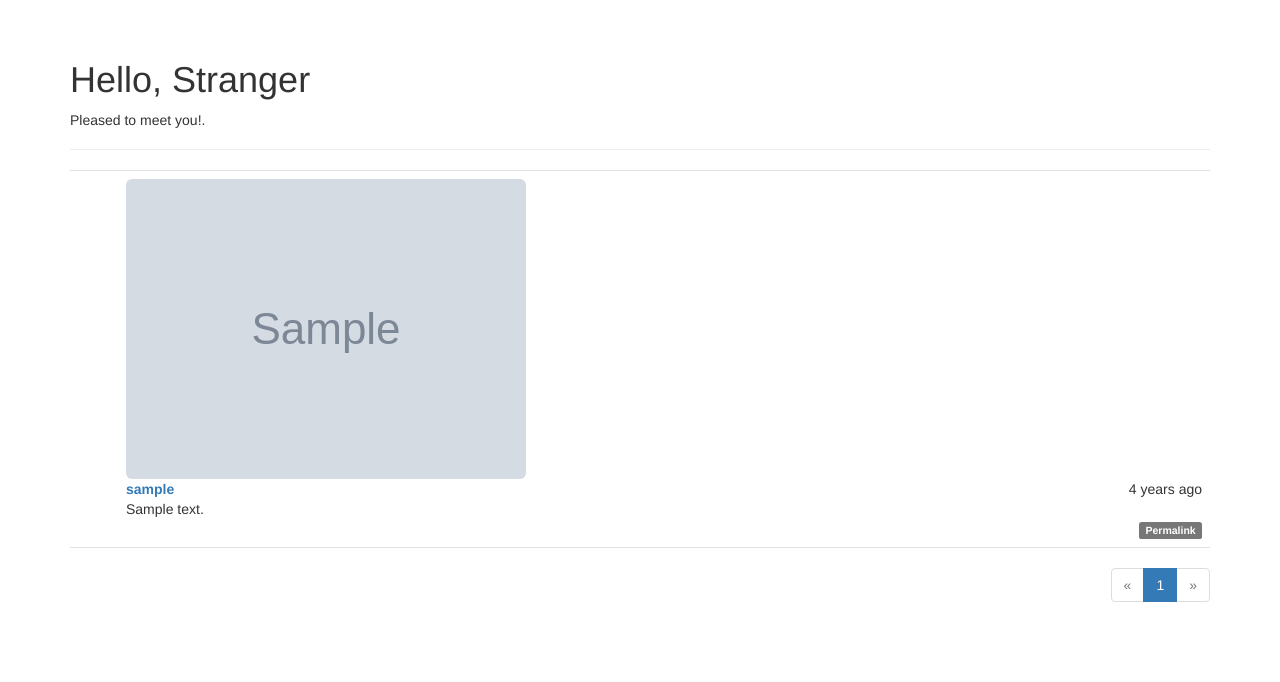
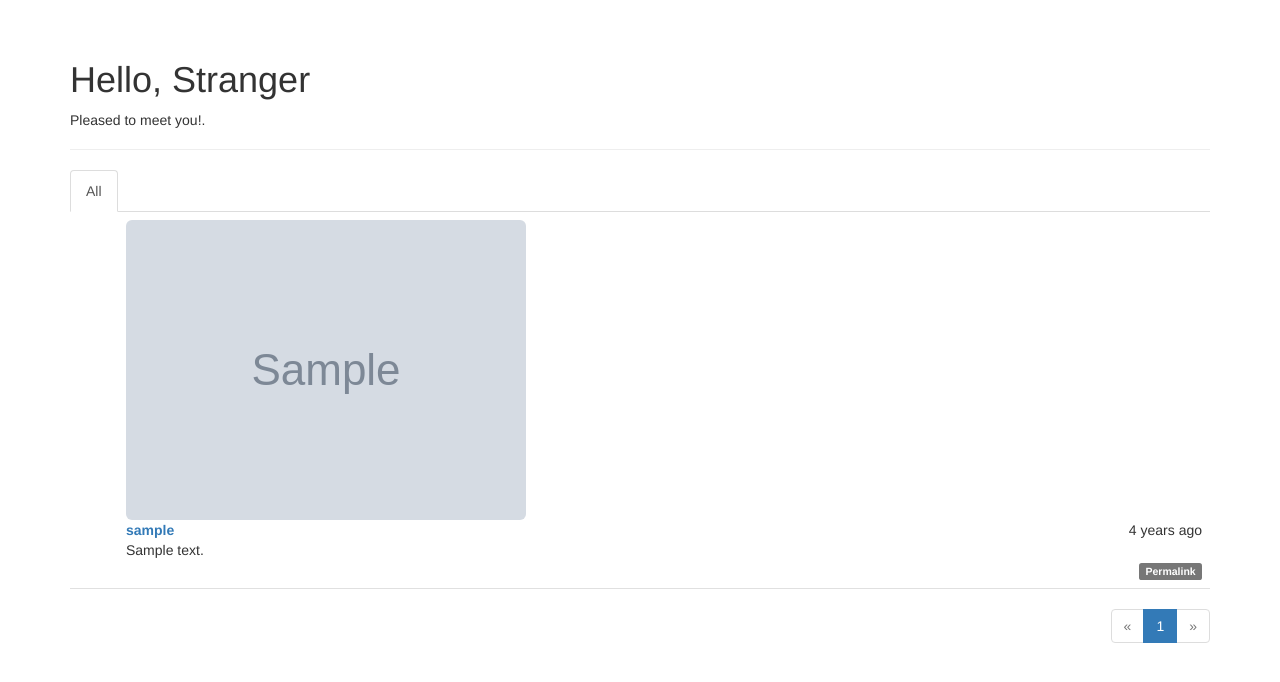
Before and after one commit to HeyBuddy-NSK/nkblog, a Flask app: template app/templates/index.html in a window 1280 px wide. Shown: the part 52-734 px from the top of the page. Run offline with Flask 3, Linux system fonts and the light colour scheme; tables that the repository leaves empty hold one stand-in row (values such as "Sample post"); the template is opened without the code that fills it: values that come from a table or form of the project are taken from there, most other values are stand-ins (such as "Sample title", 1, 10 or a date in 2020); grey boxes marked "Sample" are stand-in pictures; some libraries are stand-ins or nearby versions.

Commit message:
added navigation tabs for all posts and only followed users posts.

```diff
--- a/app/templates/index.html
+++ b/app/templates/index.html
@@ -34,7 +34,19 @@
             {{ wtf.quick_form(form) }}
             {% endif %}
         </div>
-        {% include "posts.html" %}
+        <div class="post-tabs">
+            <ul class="nav nav-tabs">
+                <li {% if not show_followed %}class="active"{% endif %}>
+                    <a href="{{ url_for('.show_all') }}">All</a>
+                </li>
+                {% if current_user.is_authenticated %}
+                <li {% if show_followed %} class="active" {% endif %}>
+                    <a href="{{ url_for('.show_followed') }}">Followed</a>
+                </li>
+                {% endif %}
+            </ul>
+            {% include "posts.html" %}
+        </div>
         <div class="pagination">
             {{ macros.pagination_widget(pagination,'.index') }}
         </div>
```
